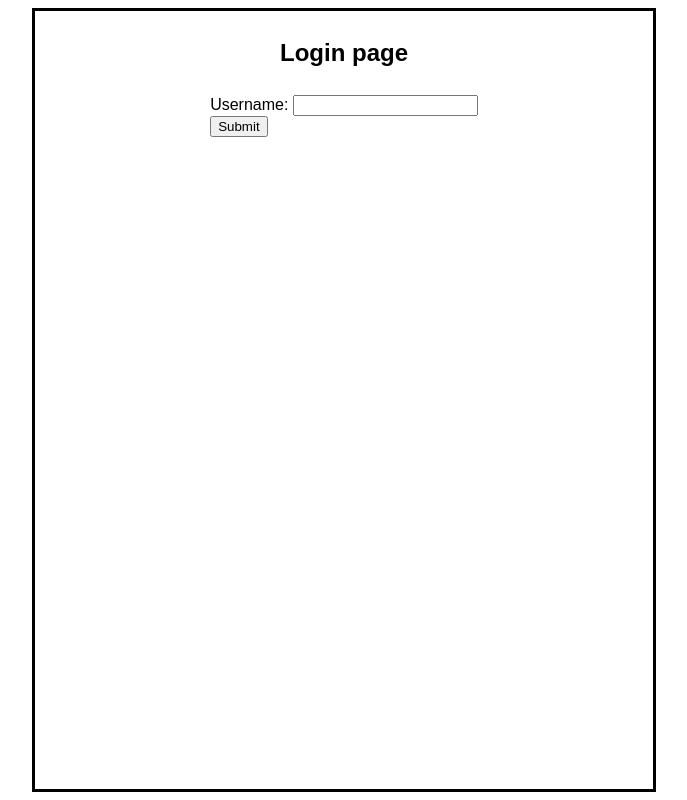
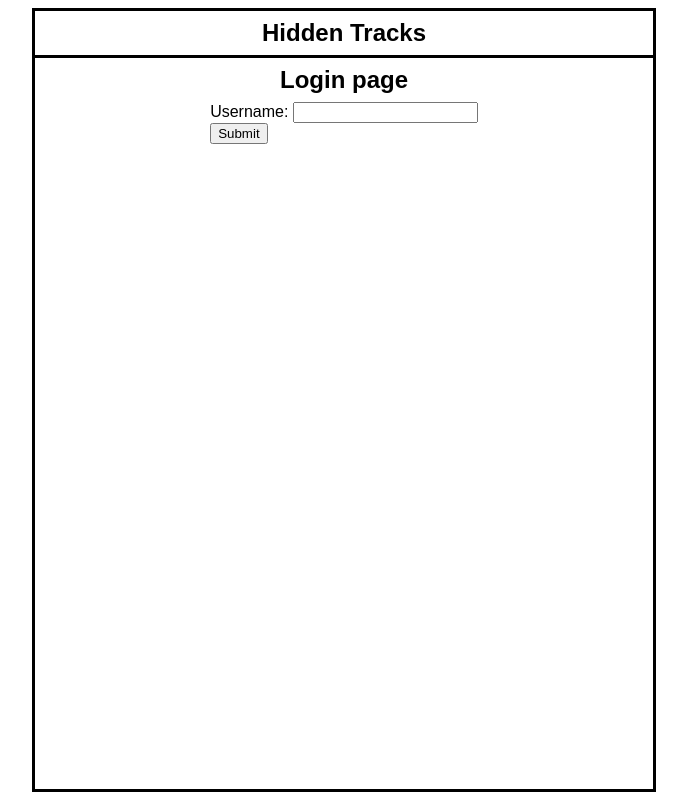
Before and after one commit to danielisgr8/HiddenTracks, a React app in the folder website/: page /login in a window 1280 px wide. Shown: the whole page, without its empty margins (296-983 px from the left). Built offline with nearby package versions, Linux system fonts and the light colour scheme.

Commit message:
Website: Add header that redirects to index page

```diff
--- a/website/src/app.css
+++ b/website/src/app.css
@@ -1,4 +1,4 @@
-body, p {
+body, p, h1, h2, h3, h4, h5, h6 {
   margin: 0;
 }
 
--- a/website/src/pages/conversations-page/conversation.tsx
+++ b/website/src/pages/conversations-page/conversation.tsx
@@ -2,16 +2,11 @@ import React from 'react';
 import { ConversationSummary } from '@danielisgr8/hidden-tracks-client';
 import { useUser } from '../../data/user-context';
 import styled from 'styled-components';
-import { Link } from 'react-router-dom';
+import { UnstyledLink } from '../../shared-components';
 
 const Container = styled.div`
   border: 2px solid black;
   padding: 0.2rem;
-`;
-
-const ConversationLink = styled(Link)`
-  text-decoration: none;
-  color: black;
 `;
 
 interface ConversationProps {
@@ -22,13 +17,13 @@ const Conversation = ({ conversation }: ConversationProps) => {
   const user = useUser();
 
   return (
-    <ConversationLink to={`/conversation/${conversation.conversationId}`}>
+    <UnstyledLink to={`/conversation/${conversation.conversationId}`}>
       <Container>
         <p>ID: {conversation.conversationId}</p>
         <p>Recipients: {conversation.recipients.filter((recipient) => recipient !== user).join(', ')}</p>
         <p>Encoding format: {conversation.encodingFormat}</p>
       </Container>
-    </ConversationLink>
+    </UnstyledLink>
   );
 }
 
--- a/website/src/pages/root.tsx
+++ b/website/src/pages/root.tsx
@@ -1,20 +1,39 @@
 import React from 'react';
 import { Outlet } from 'react-router-dom';
 import styled from 'styled-components';
+import { UnstyledLink } from '../shared-components';
 
 const RootContainer = styled.div`
   border: 3px solid black;
   margin: 0.5rem;
-  padding: 0.5rem;
   height: calc(100vh - 2 * 0.5rem);
   width: calc(100vw - 2 * 0.5rem);
   max-width: calc(80vh - 2 * 0.5rem);
   box-sizing: border-box;
 `;
 
+const Header = styled.div`
+  width: 100%;
+  padding: 0.5rem;
+  border-bottom: 3px solid black;
+  box-sizing: border-box;
+  text-align: center;
+`;
+
+const OutletContainer = styled.div`
+  padding: 0.5rem;
+`;
+
 const Root = () => (
   <RootContainer>
-    <Outlet />
+    <Header>
+      <UnstyledLink to='/'>
+        <h2>Hidden Tracks</h2>
+      </UnstyledLink>
+    </Header>
+    <OutletContainer>
+      <Outlet />
+    </OutletContainer>
   </RootContainer>
 );
 
--- /dev/null
+++ b/website/src/shared-components/index.ts
@@ -0,0 +1,9 @@
+import { Link } from "react-router-dom";
+import styled from "styled-components";
+
+const UnstyledLink = styled(Link)`
+  text-decoration: none;
+  color: black;
+`;
+
+export { UnstyledLink };
```
